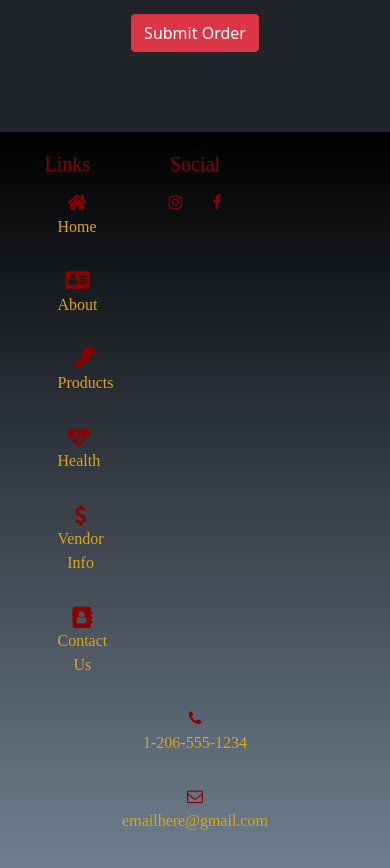
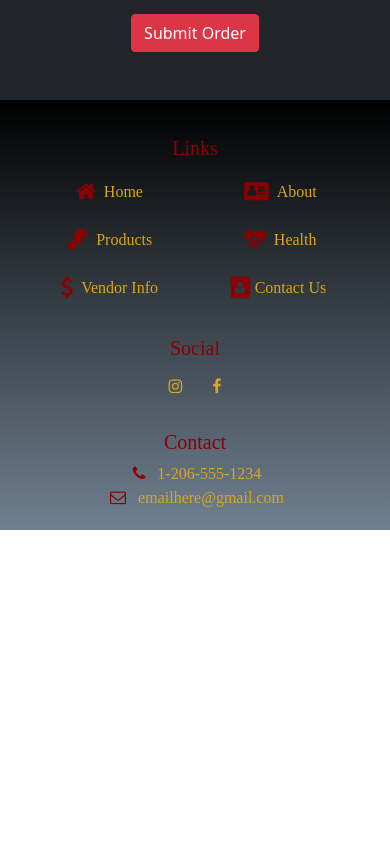
Before and after one commit to sfotxl/dragonslairreactapp, a React (Create React App) app: page /contact in a window 390 px wide. Shown: the part 930-1798 px from the top of the page. After the commit the page ends 1460 px from the top, so only its background shows below. Built offline with nearby package versions, Linux system fonts and the light colour scheme; a web font is replaced by a local one.

Commit message:
Adjust footer bootstrap classes to be responsive on small screens

```diff
--- a/src/components/Footer.js
+++ b/src/components/Footer.js
@@ -1,67 +1,115 @@
 import { Link } from 'react-router-dom';
 import { Container, Row, Col } from 'reactstrap';
-import { FaDrumstickBite } from "react-icons/fa";
+import { FaDrumstickBite } from 'react-icons/fa';
 
 const Footer = () => {
   return (
-    <footer className='site-footer'>
+    <footer className='site-footer text-center text-md-start mt-5'>
       <Container>
-        <Row>
-          <Col xs={{ size: 2, offset: 1 }} sm='3'>
+        <Row className='mt-3'>
+          <Col
+            className='footer-links text-center'
+            sm={{
+              offset: 1,
+              size: '5'
+            }}
+          >
             <h5>Links</h5>
-            <Link role='button' className='btn btn-link text-decoration-none ' to='/'>
-              <i className='fa fa-home fa-lg' /> <p className='footer-links '>Home</p>
-            </Link>
-
-            <Link role='button' className='btn btn-link text-decoration-none ' to='/about'>
-              <i className='fa fa-address-card fa-lg' /><p className='footer-links '>About</p>
-            </Link>
-
-            <Link role='button' className='btn btn-link text-decoration-none ' to='/products'>
-              <i className='fa fa-lg'><FaDrumstickBite/></i> <p className='footer-links '>Products</p>
-            </Link>
-
-            <Link role='button' className='btn btn-link text-decoration-none ' to='/health'>
-              <i className='fa fa-heartbeat fa-lg' /> <p className='footer-links '>Health</p>
-            </Link>
-
-            <Link role='button' className='btn btn-link text-decoration-none ' to='/vendor'>
-              <i className='fa fa-usd fa-lg' /> <p className='footer-links '>Vendor Info</p>
-            </Link>
-
-            <Link role='button' className='btn btn-link text-decoration-none ' to='/contact'>
-              <i className='fa fa-address-book fa-lg' /> <p className='footer-links '>Contact Us</p>
+            <Container>
+              <Row className='align-items-center'>
+                <Col className='p-2' md='4' sm='6' xs='6'>
+                  <Link
+                    className='text-decoration-none  p-1 d-flex align-items-center justify-content-center justify-content-center'
+                    to='/'
+                  >
+                    <i className='fa fa-home fa-lg px-1' />
+                    <span className='footer-links px-1'>Home</span>
                   </Link>
                 </Col>
 
-          <Col xs='6' sm='3' className='text-center'>
-            <h5>Social</h5>
+                <Col className='p-2' md='4' sm='6' xs='6'>
+                  <Link
+                    className='text-decoration-none  p-1 d-flex align-items-center justify-content-center'
+                    to='/about'
+                  >
+                    <i className='fa fa-address-card fa-lg px-1' />
+                    <span className='footer-links px-1'>About</span>
+                  </Link>
+                </Col>
+                <Col className='p-2' md='4' sm='6' xs='6'>
+                  <Link
+                    className='text-decoration-none  p-1 d-flex align-items-center justify-content-center'
+                    to='/products'
+                  >
+                    <i className='fa fa-lg px-1'>
+                      <FaDrumstickBite />
+                    </i>
+                    <span className='footer-links px-1'>Products</span>
+                  </Link>
+                </Col>
+                <Col className='p-2' md='4' sm='6' xs='6'>
+                  <Link
+                    className='text-decoration-none  p-1 d-flex align-items-center justify-content-center'
+                    to='/health'
+                  >
+                    <i className='fa fa-heartbeat fa-lg px-1' />
+                    <span className='footer-links px-1'>Health</span>
+                  </Link>
+                </Col>
+                <Col className='p-2' md='4' sm='6' xs='6'>
+                  <Link
+                    className='text-decoration-none  p-1 d-flex align-items-center justify-content-center'
+                    to='/vendor'
+                  >
+                    <i className='fa fa-usd fa-lg px-1' />
+                    <span className='footer-links px-1'>Vendor Info</span>
+                  </Link>
+                </Col>
+                <Col className='p-2' md='4' sm='6' xs='6'>
+                  <Link
+                    className='text-decoration-none  p-1 d-flex align-items-center justify-content-center'
+                    to='/contact'
+                  >
+                    <i className='fa fa-address-book fa-lg' />
+                    <span className='footer-links px-1'>Contact Us</span>
+                  </Link>
+                </Col>
+              </Row>
+            </Container>
+          </Col>
+          <Col className='footer-social text-center' sm='2'>
+            <h5 className='pt-sm-0 pt-4'>Social</h5>
             <a
-              className='btn btn-social-icon btn-instagram '
+              className='btn btn-social-icon btn-instagram'
               href='http://instagram.com/'
             >
-              <i className='fa fa-instagram' />
+              <i className='fa fa-instagram footer-links' />
             </a>{' '}
             <a
               className='btn btn-social-icon btn-facebook'
               href='http://www.facebook.com/'
             >
-              <i className='fa fa-facebook' />
+              <i className='fa fa-facebook footer-links' />
             </a>{' '}
           </Col>
-
-          <Col sm='4' className='text-center'>
-            <a role='button' className='btn btn-link text-decoration-none' href='tel:+12065551234'>
-              <i className='fa fa-phone' /> <p className='footer-links'>1-206-555-1234</p>
+          <Col className='footer-contact' sm='3'>
+            <h5 className='pt-sm-0 pt-4'>Contact</h5>
+            <section className='d-flex flex-column align-items-center'>
+              <a
+                className='text-decoration-none text-nowrap'
+                href='tel:+12065551234'
+              >
+                <i className='fa fa-phone px-2' />
+                <span className='footer-links px-1'>1-206-555-1234</span>
               </a>
-            <br />
               <a
-              role='button'
-              className='btn btn-link text-decoration-none'
+                className='text-decoration-none text-nowrap'
                 href='mailto:notreal@notreal.co'
               >
-              <i className='fa fa-envelope-o' /> <p className='footer-links'>emailhere@gmail.com</p>
+                <i className='fa fa-envelope-o px-2' />
+                <span className='footer-links px-1'>emailhere@gmail.com</span>
               </a>
+            </section>
           </Col>
         </Row>
       </Container>
```
Lines whose indentation alone changed are shown as unchanged.
